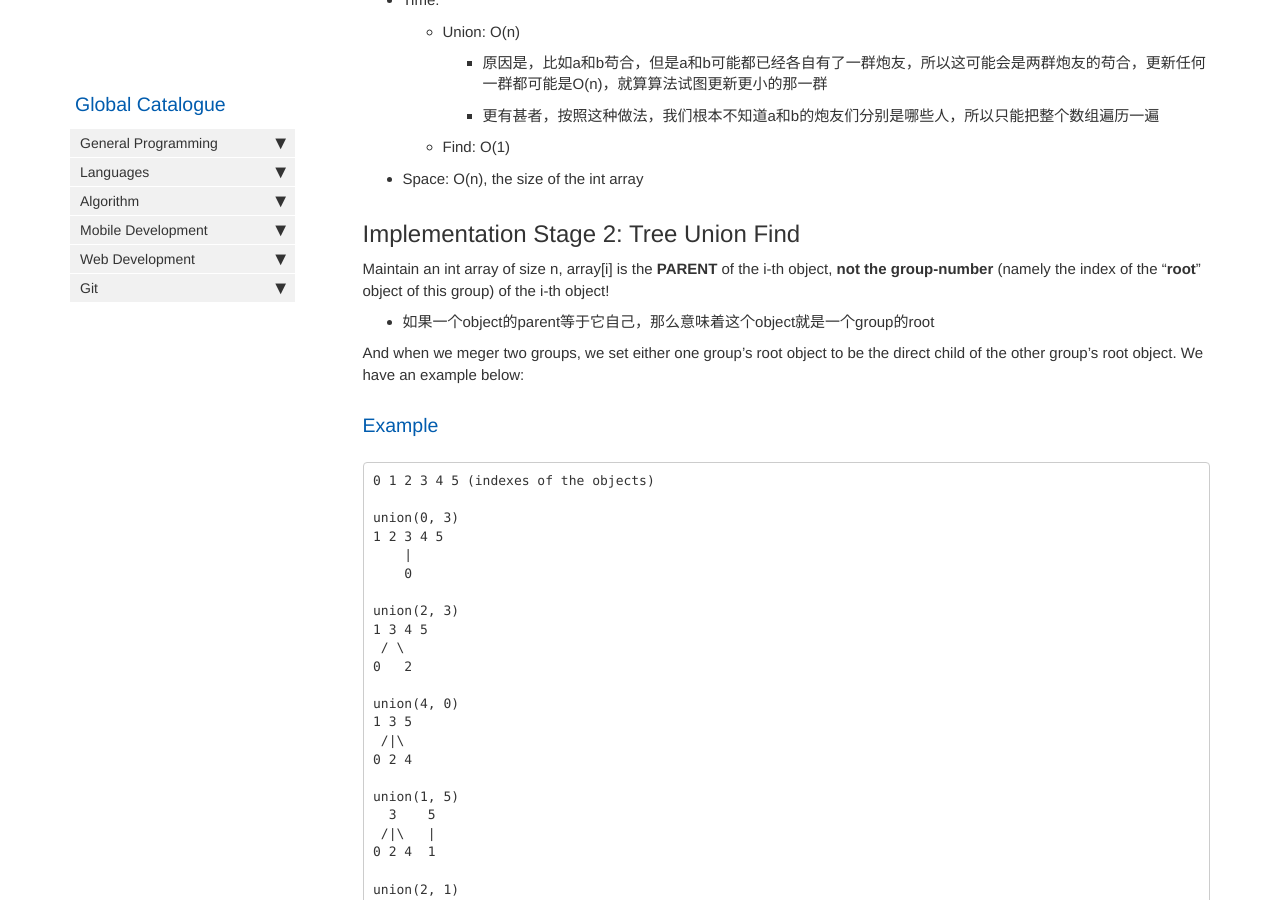
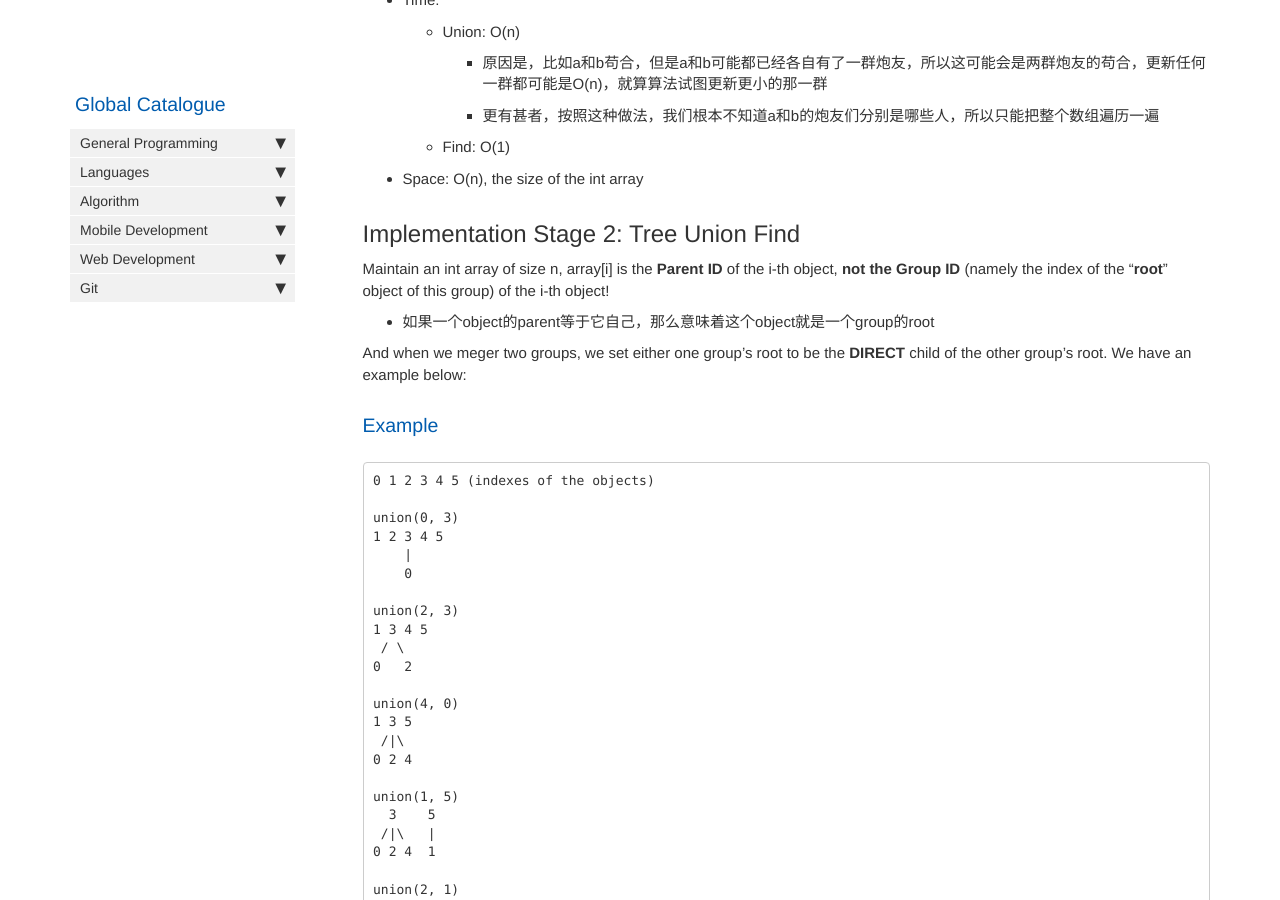
Before and after one commit to HungryOrc/hungryorc.github.io, a Jekyll site: the page built from pages/algorithm/algorithm_union_find.md, in a window 1280 px wide and 900 px high, scrolled down 1237 px. Built offline with Jekyll 4.4.1, drawn with Linux system fonts in a browser that asks for light colours; nearby versions of some CDN libraries; comment, search, counter and statistics services are not loaded.

Commit message:
Update algorithm_union_find.md

````diff
--- a/pages/algorithm/algorithm_union_find.md
+++ b/pages/algorithm/algorithm_union_find.md
@@ -65,10 +65,10 @@ class ArrayUnionFind {
 
 
 ## Implementation Stage 2: Tree Union Find
-Maintain an int array of size n, array[i] is the **PARENT** of the i-th object, **not the group-number** (namely the index of the "**root**" object of this group) of the i-th object!
+Maintain an int array of size n, array[i] is the **Parent ID** of the i-th object, **not the Group ID** (namely the index of the "**root**" object of this group) of the i-th object!
 * 如果一个object的parent等于它自己，那么意味着这个object就是一个group的root
 
-And when we meger two groups, we set either one group's root object to be the direct child of the other group's root object. We have an example below:
+And when we meger two groups, we set either one group's root to be the **DIRECT** child of the other group's root. We have an example below:
 
 ### Example
 ```
````
